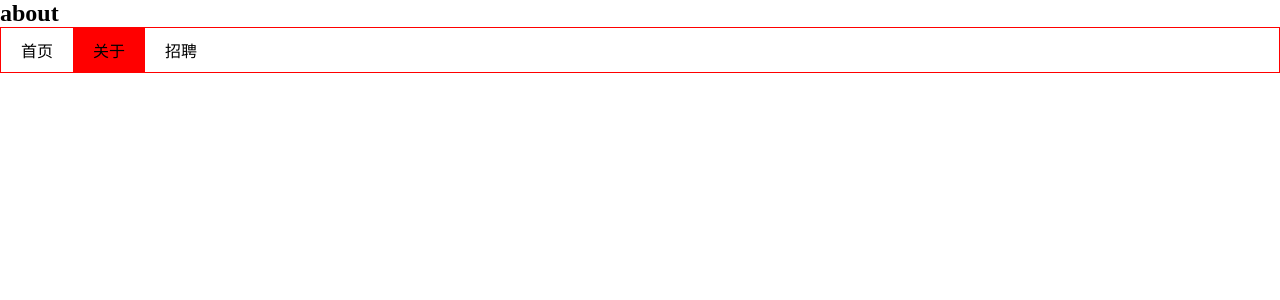
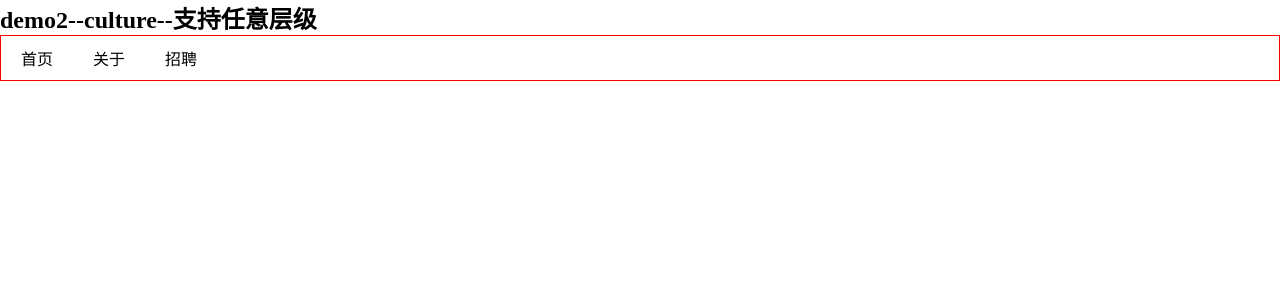
Before and after one commit to doria76593/vue2-lunzi, a Vue app: page / in a window 1280 px wide. Shown: the top 300 px of the page. Built offline with nearby package versions, Linux system fonts and the light colour scheme.

Commit message:
init sub-nav

```diff
--- a/src/cs/demo9.vue
+++ b/src/cs/demo9.vue
@@ -1,9 +1,30 @@
 <template>
   <div>
-    <h2>{{selected}}</h2>
+    <!-- <h2>{{selected}}</h2> -->
+    <!-- <g-nav :selected.sync="selected">
+      <g-nav-item name="home">首页</g-nav-item>
+      <g-nav-item name="about">关于</g-nav-item>
+      <g-nav-item name="hire">招聘</g-nav-item>
+    </g-nav> -->
+    <h2>demo2--{{selected}}--支持任意层级</h2>
     <g-nav :selected.sync="selected">
       <g-nav-item name="home">首页</g-nav-item>
-      <g-nav-item name="about">关于</g-nav-item>
+      <g-sub-nav>
+        <template #title>关于</template>
+        <g-nav-item name="culture">企业文化</g-nav-item>
+        <g-nav-item name="developers">开发团队</g-nav-item>
+        <g-sub-nav>
+          <template #title>联系方式</template>
+          <g-nav-item name="wechat">微信</g-nav-item>
+          <g-nav-item name="qq">QQ</g-nav-item>
+          <g-sub-nav>
+            <template #title>手机</template>
+            <g-nav-item name="cm">移动</g-nav-item>
+            <g-nav-item name="cu">联通</g-nav-item>
+            <g-nav-item name="cn">电信</g-nav-item>
+          </g-sub-nav>
+        </g-sub-nav>
+      </g-sub-nav>
       <g-nav-item name="hire">招聘</g-nav-item>
     </g-nav>
   </div>
@@ -13,12 +34,10 @@ export default {
   components: {},
   data() {
     return {
-      selected: 'about',
+      selected: 'culture',
     }
   },
-  methods: {
-
-  },
+  methods: {},
 }
 </script>
 <style scoped lang="scss">
--- a/src/nav/sub-nav.vue
+++ b/src/nav/sub-nav.vue
@@ -1,16 +1,48 @@
 <template>
-  <div>
-    <slot></slot>
+  <div class="g-sub-nav">
+    <span @click="onClick">
+      <slot name="title"></slot>
+    </span>
+    <div class="g-sub-nav-popover" v-show="open">
+      <slot></slot>
+    </div>
   </div>
+
 </template>
 <script>
 export default {
   name: 'GuluSubNav',
   data() {
-    return {}
+    return {
+      open: false,
+    }
   },
-  methods: {},
+  methods: {
+    onClick() {
+      this.open = !this.open
+    },
+  },
 }
 </script>
 <style scoped lang="scss">
+.g-sub-nav {
+  position: relative;
+  > span {
+    padding: 10px 20px;
+    display: block;
+  }
+  &-popover {
+    position: absolute;
+    top: 100%;
+    left: 0;
+    border: 1px solid black;
+    background: yellow;
+    white-space: nowrap;
+  }
+}
+.g-sub-nav .g-sub-nav .g-sub-nav-popover {
+  top: 0;
+  left: 100%;
+  margin-left: 8px;
+}
 </style>
```
